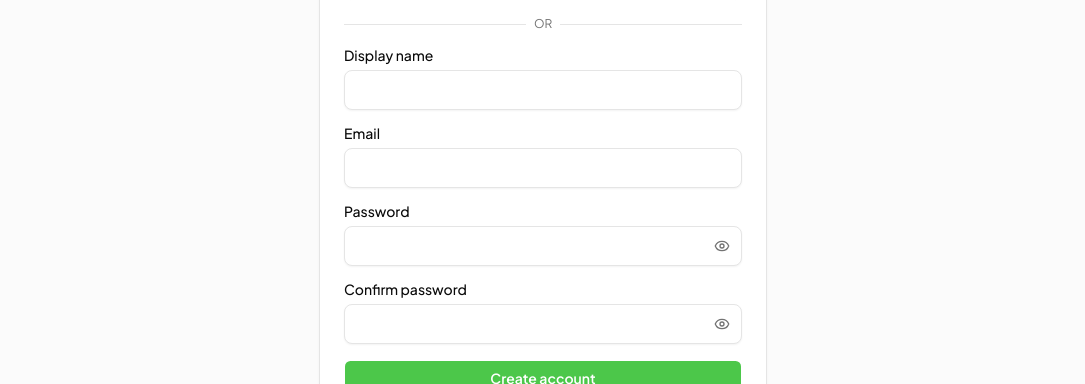
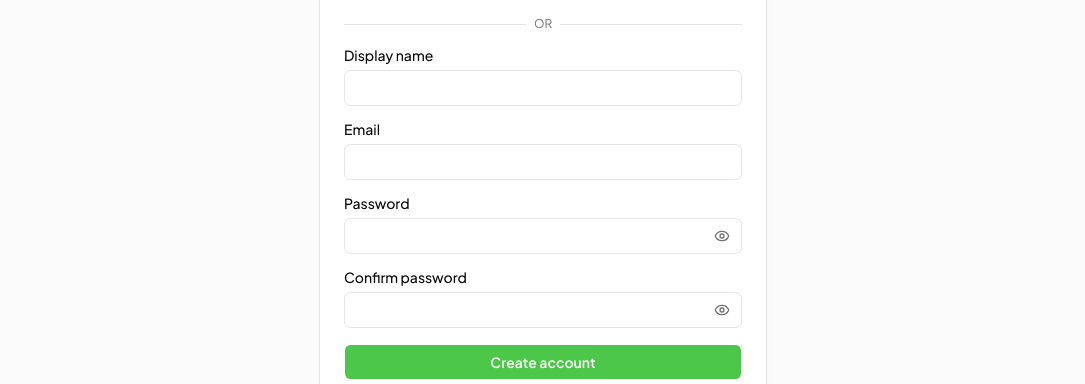
Before and after one commit to samuel-sarmah/ster, a Next.js app: page /signup in a window 1280 px wide. Shown: the part 416-800 px from the top of the page, without its empty margins (97-1182 px from the left). Built offline with nearby package versions, Linux system fonts and the light colour scheme; no server answers.

Commit message:
style(ui): align input and textarea with the theme

```diff
--- a/components/ui/input.tsx
+++ b/components/ui/input.tsx
@@ -11,7 +11,7 @@ function Input({ className, type, ...props }: React.ComponentProps<"input">) {
       type={type}
       data-slot="input"
       className={cn(
-        "h-10 w-full min-w-0 rounded-lg border border-input bg-card px-3 py-1.5 text-base shadow-xs transition-[color,box-shadow,border-color] duration-200 outline-none file:inline-flex file:h-7 file:border-0 file:bg-transparent file:text-sm file:font-medium file:text-foreground placeholder:text-muted-foreground focus-visible:border-ring focus-visible:ring-2 focus-visible:ring-ring/65 focus-visible:ring-offset-1 focus-visible:ring-offset-background disabled:pointer-events-none disabled:cursor-not-allowed disabled:opacity-50 aria-invalid:border-destructive aria-invalid:ring-2 aria-invalid:ring-destructive/20 md:text-sm dark:bg-input/35 dark:aria-invalid:border-destructive/50 dark:aria-invalid:ring-destructive/40",
+        "h-9 w-full min-w-0 rounded-md border border-input bg-background px-3 py-1.5 text-base transition-[color,box-shadow,border-color] duration-200 outline-none file:inline-flex file:h-7 file:border-0 file:bg-transparent file:text-sm file:font-medium file:text-foreground placeholder:text-muted-foreground focus-visible:border-ring focus-visible:ring-2 focus-visible:ring-ring/30 disabled:pointer-events-none disabled:cursor-not-allowed disabled:opacity-50 aria-invalid:border-destructive aria-invalid:ring-2 aria-invalid:ring-destructive/20 md:text-sm dark:bg-input/35 dark:aria-invalid:border-destructive/50 dark:aria-invalid:ring-destructive/40",
         className
       )}
       {...props}
--- a/components/ui/textarea.tsx
+++ b/components/ui/textarea.tsx
@@ -7,7 +7,7 @@ function Textarea({ className, ...props }: React.ComponentProps<"textarea">) {
     <textarea
       data-slot="textarea"
       className={cn(
-        "flex field-sizing-content min-h-16 w-full rounded-lg border border-input bg-card px-3 py-2.5 text-base shadow-xs transition-[color,box-shadow,border-color] duration-200 outline-none placeholder:text-muted-foreground focus-visible:border-ring focus-visible:ring-2 focus-visible:ring-ring/65 focus-visible:ring-offset-1 focus-visible:ring-offset-background disabled:cursor-not-allowed disabled:opacity-50 aria-invalid:border-destructive aria-invalid:ring-2 aria-invalid:ring-destructive/20 md:text-sm dark:bg-input/35 dark:aria-invalid:border-destructive/50 dark:aria-invalid:ring-destructive/40",
+        "flex field-sizing-content min-h-16 w-full rounded-md border border-input bg-background px-3 py-2.5 text-base transition-[color,box-shadow,border-color] duration-200 outline-none placeholder:text-muted-foreground focus-visible:border-ring focus-visible:ring-2 focus-visible:ring-ring/30 disabled:cursor-not-allowed disabled:opacity-50 aria-invalid:border-destructive aria-invalid:ring-2 aria-invalid:ring-destructive/20 md:text-sm dark:bg-input/35 dark:aria-invalid:border-destructive/50 dark:aria-invalid:ring-destructive/40",
         className
       )}
       {...props}
```
